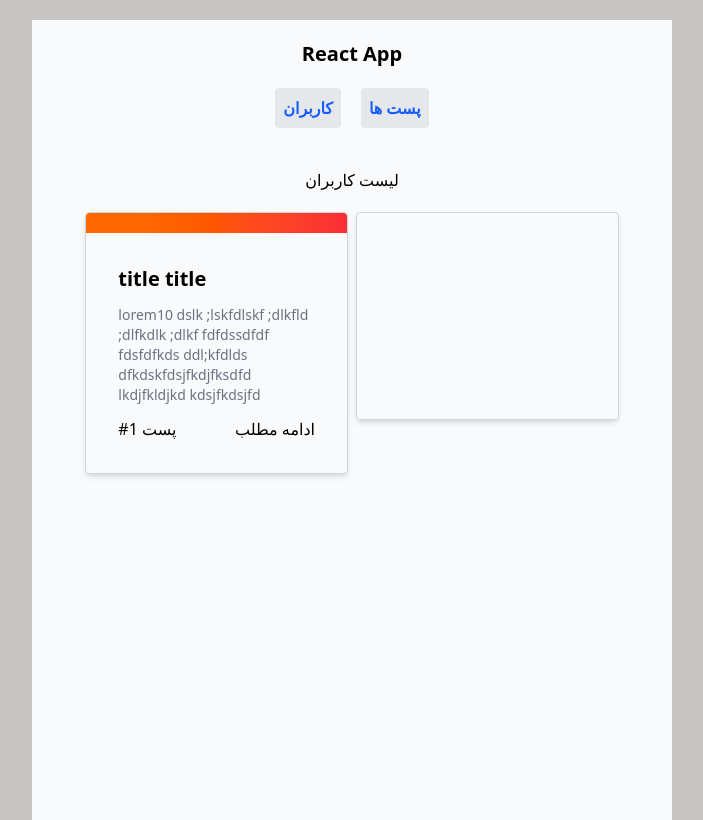
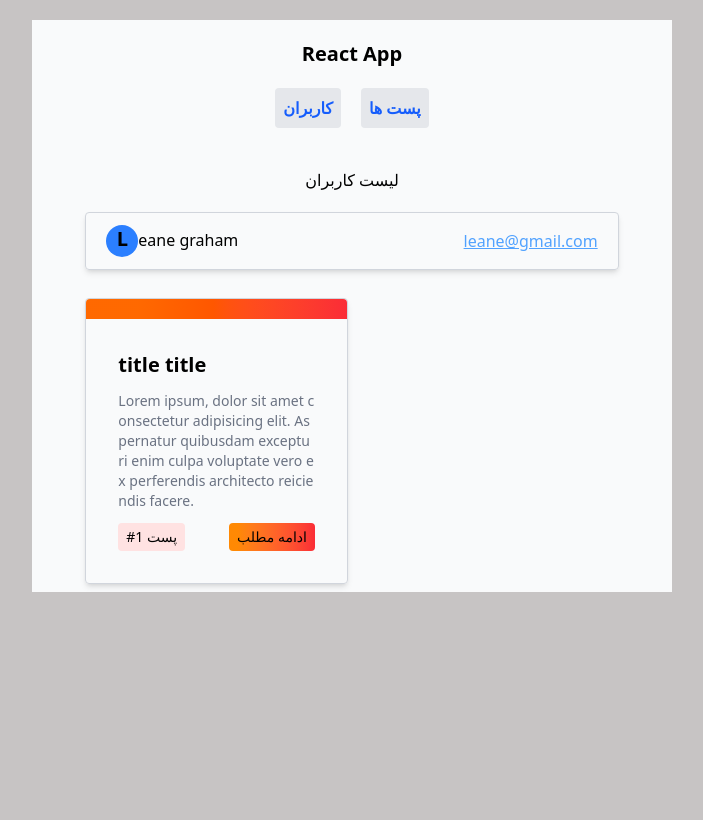
Before and after one commit to Afshin-a64/new-admin-panel, a React (Vite) app: page / in a window 1280 px wide. Shown: the whole page, without its empty margins (288-991 px from the left). Built offline with nearby package versions, Linux system fonts and the light colour scheme.

Commit message:
create UI

```diff
--- a/index.html
+++ b/index.html
@@ -8,7 +8,7 @@
     <link rel="stylesheet" href="./src/style.css">
   </head>
   <body>
-    <div id="root">kjkjkj</div>
+    <div id="root"></div>
     <script type="module" src="/src/main.jsx"></script>
   </body>
 </html>
--- a/src/App.jsx
+++ b/src/App.jsx
@@ -1,8 +1,10 @@
+import Posts from "./Posts";
 import "./style.css";
+import Users from "./Users";
 
 function App() {
   return (
-    <div className="container mx-auto my-5 w-1/2 h-full bg-gray-50 flex flex-col items-center">
+    <div className="container mx-auto my-5 w-1/2 h-fit bg-gray-50 flex flex-col items-center">
       <h1 className="my-5 font-bold text-xl">React App</h1>
       <div className="space-x-5">
         <button className="bg-gray-200 p-2 rounded-sm text-blue-600 font-bold hover:bg-blue-600 hover:text-white">
@@ -12,29 +14,9 @@ function App() {
           پست ها
         </button>
       </div>
-      <h2 className="mt-10">لیست کاربران</h2>
-      <div className="hidden users container w-10/12 mx-auto border shadow-md rounded-sm border-gray-300 mt-5">
-        <ul className="w-full px-5 divide-y divide-gray-200">
-          <li className="flex justify-between items-center py-3 hover:bg-blue-50">
-            <p className=""><div className="font-bold size-8 inline-block text-center text-xl rounded-full bg-blue-500">L</div>eane graham</p>
-            <a href="#" className="text-blue-400 underline">leane@gmail.com</a>
-          </li>
-        </ul>
-      </div>
-      <div className="posts container w-10/12 mx-auto grid grid-cols-2 gap-2 mt-5">
-        <div className="h-fit border shadow-md rounded-sm border-gray-300">
-          <div className="h-5 rounded-t-sm bg-linear-to-r from-20% from-orange-500 to-red-500"></div>
-          <div className="p-8">
-            <h4 className="font-bold text-xl">title title</h4>
-            <p className="py-3 text-sm text-gray-500">lorem10 dslk ;lskfdlskf ;dlkfld ;dlfkdlk ;dlkf fdfdssdfdf fdsfdfkds ddl;kfdlds dfkdskfdsjfkdjfksdfd lkdjfkldjkd kdsjfkdsjfd</p>
-            <ul className="flex justify-between">
-              <li>#1 پست</li>
-              <li>ادامه مطلب</li>
-            </ul>
-          </div>
-        </div>
-        <div className="h-52 border shadow-md rounded-sm border-gray-300"></div>
-      </div>
+      <h2 className="mt-10 mb-5">لیست کاربران</h2>
+      <Users />
+      <Posts />
     </div>
   );
 }
--- /dev/null
+++ b/src/Posts.jsx
@@ -0,0 +1,27 @@
+const Posts = () => {
+  return (
+    <div className="posts container w-10/12 mx-auto py-2 grid grid-cols-1 md:grid-cols-2 gap-2 mt-5">
+      <div className="h-fit border shadow-md rounded-sm border-gray-300">
+        <div className="h-5 rounded-t-sm bg-linear-to-r from-20% from-orange-500 to-red-500"></div>
+        <div className="p-8">
+          <h4 className="font-bold text-xl">title title</h4>
+          <p className="py-3 text-sm break-all text-gray-500">
+            Lorem ipsum, dolor sit amet consectetur adipisicing elit. Aspernatur
+            quibusdam excepturi enim culpa voluptate vero ex perferendis
+            architecto reiciendis facere.
+          </p>
+          <ul className="flex justify-between">
+            <li className="text-sm bg-red-100 px-2 rounded-sm flex items-center">
+              <a href="#">#1 پست</a>
+            </li>
+            <li className="text-sm bg-red-100 px-2 py-1 rounded-sm bg-linear-to-r from-10% from-orange-400 to-red-500">
+              <a href="#">ادامه مطلب</a>
+            </li>
+          </ul>
+        </div>
+      </div>
+    </div>
+  );
+};
+
+export default Posts;
--- /dev/null
+++ b/src/Users.jsx
@@ -0,0 +1,23 @@
+const Users = () => {
+  return (
+    <>
+      <div className=" users container w-10/12 mx-auto border shadow-md rounded-sm border-gray-300">
+        <ul className="w-full px-5 divide-y divide-gray-200">
+          <li className="flex justify-between items-center py-3 hover:bg-blue-50">
+            <p className="">
+              <div className="font-bold size-8 inline-block text-center text-xl rounded-full bg-blue-500">
+                L
+              </div>
+              eane graham
+            </p>
+            <a href="#" className="text-blue-400 underline">
+              leane@gmail.com
+            </a>
+          </li>
+        </ul>
+      </div>
+    </>
+  );
+};
+
+export default Users;
```
